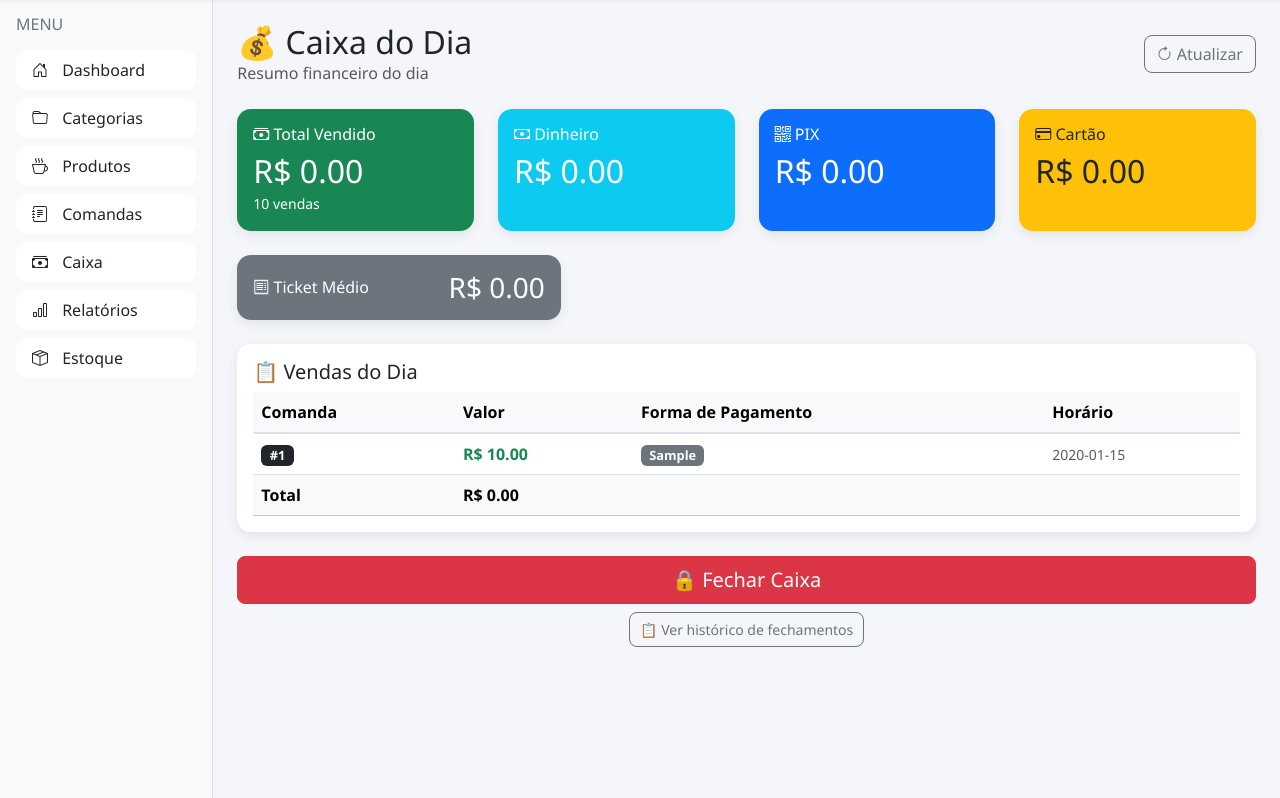
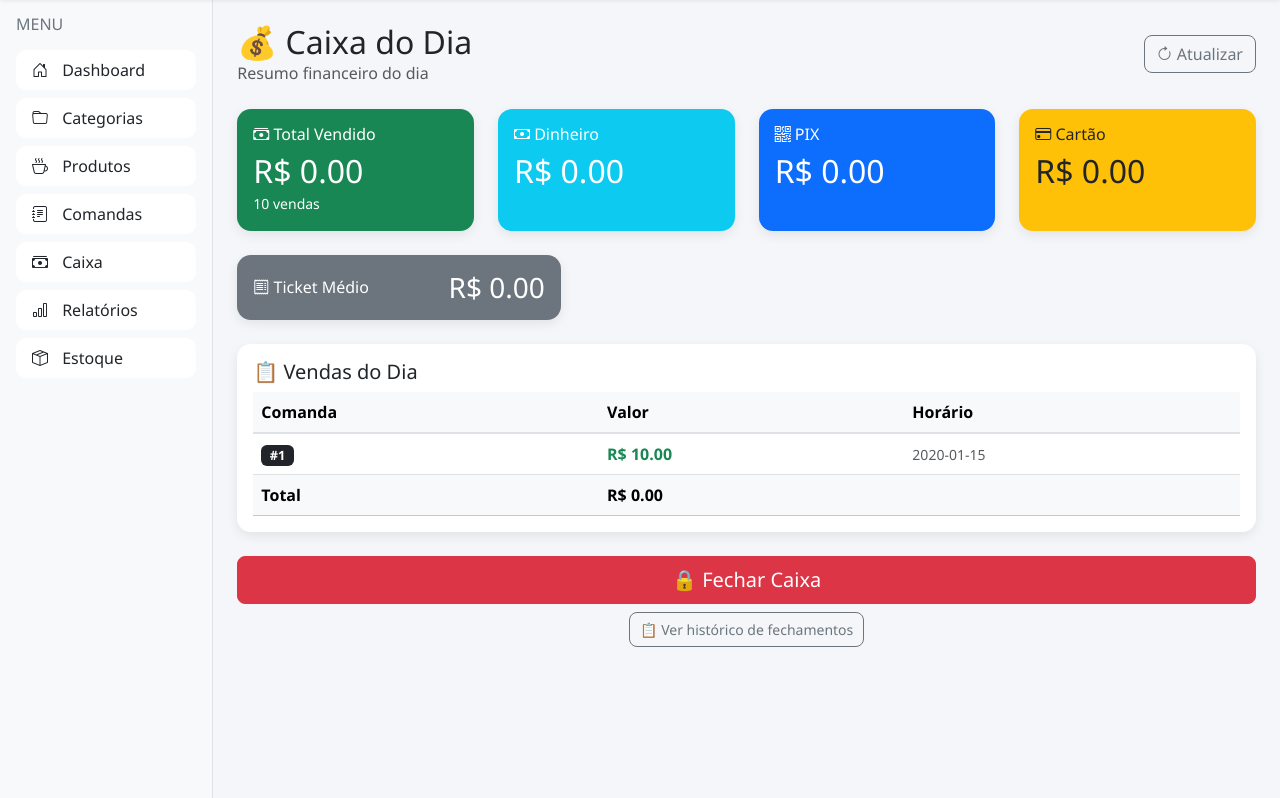
Before and after one commit to blackfemto/Cafe_BII, a Python web app: template templates/caixa.html in a window 1280 px wide. Shown: the part 61-859 px from the top of the page. Run offline with Jinja, Linux system fonts and the light colour scheme; the template is opened without the code that fills it: most values are stand-ins (such as "Sample title", 1, 10 or a date in 2020).

Commit message:
FIX: Remove duplicações e deixa template do caixa limpo

```diff
--- a/templates/caixa.html
+++ b/templates/caixa.html
@@ -25,7 +25,6 @@
             </div>
         </div>
     </div>
-
     <div class="col-md-3">
         <div class="card bg-info text-white h-100">
             <div class="card-body">
@@ -34,7 +33,6 @@
             </div>
         </div>
     </div>
-
     <div class="col-md-3">
         <div class="card bg-primary text-white h-100">
             <div class="card-body">
@@ -43,7 +41,6 @@
             </div>
         </div>
     </div>
-
     <div class="col-md-3">
         <div class="card bg-warning text-dark h-100">
             <div class="card-body">
@@ -78,7 +75,6 @@
                     <tr>
                         <th>Comanda</th>
                         <th>Valor</th>
-                        <th>Forma de Pagamento</th>
                         <th>Horário</th>
                     </tr>
                 </thead>
@@ -92,25 +88,12 @@
                             <strong class="text-success">R$ {{ "%.2f"|format(venda.valor) }}</strong>
                         </td>
                         <td>
-                            {% if venda.forma_pagamento == "DINHEIRO" %}
-                                <span class="badge bg-success">💰 Dinheiro</span>
-                            {% elif venda.forma_pagamento == "PIX" %}
-                                <span class="badge bg-primary">📱 PIX</span>
-                            {% elif venda.forma_pagamento == "CARTAO_CREDITO" %}
-                                <span class="badge bg-warning text-dark">💳 Crédito</span>
-                            {% elif venda.forma_pagamento == "CARTAO_DEBITO" %}
-                                <span class="badge bg-info text-dark">💳 Débito</span>
-                            {% else %}
-                                <span class="badge bg-secondary">{{ venda.forma_pagamento }}</span>
-                            {% endif %}
-                        </td>
-                        <td>
                             <small class="text-muted">{{ venda.data.strftime('%H:%M:%S') }}</small>
                         </td>
                     </tr>
                 {% else %}
                     <tr>
-                        <td colspan="4" class="text-center py-4">
+                        <td colspan="3" class="text-center py-4">
                             <div style="font-size: 3rem;">🏪</div>
                             <h5 class="mt-2">Nenhuma venda registrada hoje</h5>
                             <p class="text-muted">As vendas aparecerão aqui após fechar uma comanda.</p>
@@ -123,7 +106,7 @@
                     <tr>
                         <td><strong>Total</strong></td>
                         <td><strong>R$ {{ "%.2f"|format(total) }}</strong></td>
-                        <td colspan="2"></td>
+                        <td></td>
                     </tr>
                 </tfoot>
                 {% endif %}
@@ -132,7 +115,7 @@
     </div>
 </div>
 
-<!-- Botão de Fechamento -->
+<!-- BOTÃO DE FECHAMENTO (UMA VEZ) -->
 <div class="row mt-4">
     <div class="col-md-12">
         <form method="post" action="/caixa/fechar"
@@ -149,39 +132,4 @@
     </div>
 </div>
 
-
 {% endblock %}
-
-<!-- Botão de Fechamento -->
-<div class="row mt-4">
-    <div class="col-md-12">
-        <form method="post" action="/caixa/fechar"
-              onsubmit="return confirm('Confirmar fechamento do caixa? Isso vai gerar um relatório do dia.')">
-            <button type="submit" class="btn btn-danger btn-lg w-100">
-                🔒 Fechar Caixa
-            </button>
-        </form>
-        <div class="mt-2 text-center">
-            <a href="/caixa/fechamentos" class="btn btn-outline-secondary btn-sm">
-                📋 Ver histórico de fechamentos
-            </a>
-        </div>
-    </div>
-</div>
-
-<!-- Botão de Fechamento -->
-<div class="row mt-4">
-    <div class="col-md-12">
-        <form method="post" action="/caixa/fechar"
-              onsubmit="return confirm('Confirmar fechamento do caixa? Isso vai gerar um relatório do dia.')">
-            <button type="submit" class="btn btn-danger btn-lg w-100">
-                🔒 Fechar Caixa
-            </button>
-        </form>
-        <div class="mt-2 text-center">
-            <a href="/caixa/fechamentos" class="btn btn-outline-secondary btn-sm">
-                📋 Ver histórico de fechamentos
-            </a>
-        </div>
-    </div>
-</div>
```
